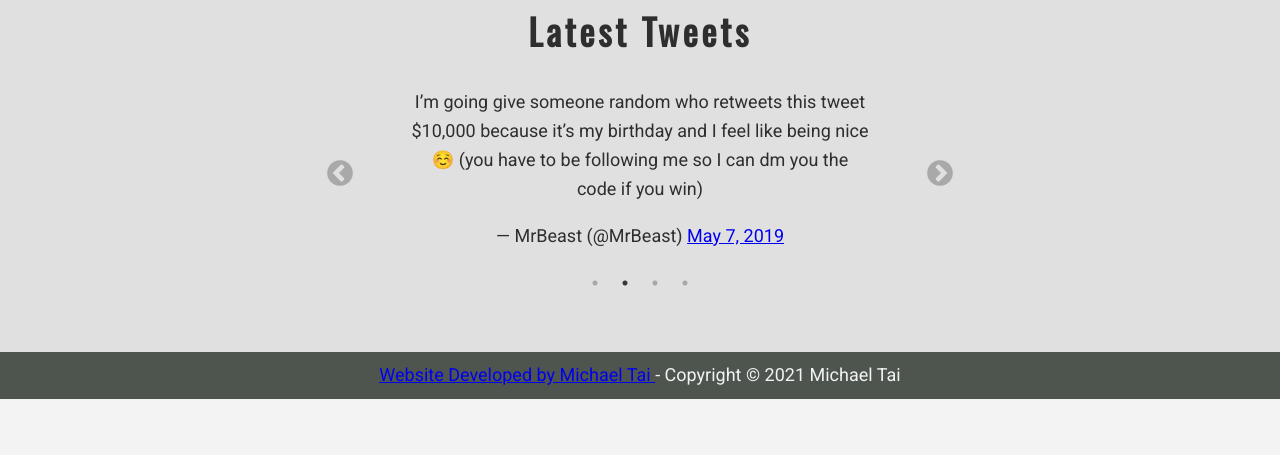
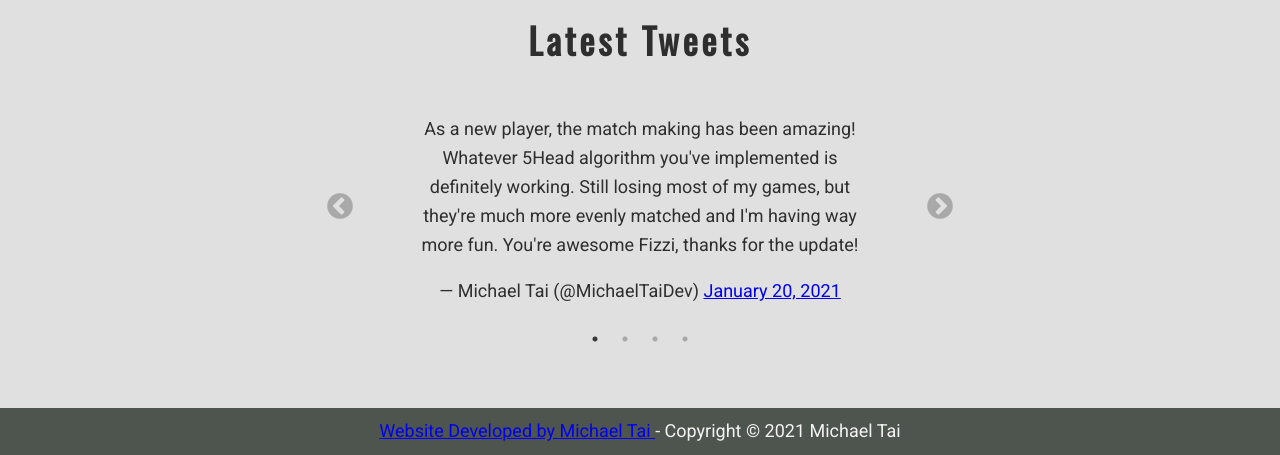
Before and after one commit to michaeltaidev/michael-tai-dev-portfolio, a website: page index.html in a window 1280 px wide. Shown: the part 4756-5211 px from the top of the page. Before the commit the page ends 5155 px from the top, so only its background shows below. Drawn offline with nearby package versions, Linux system fonts and the light colour scheme; a script that the page names is missing.

Commit message:
Added captcha to contact forms. Vertically centered Latest Tweets.

```diff
--- a/index.html
+++ b/index.html
@@ -199,16 +199,17 @@
     <p class="contact-info-email"><i class="fas fa-envelope"></i> &middot contact@michaeltai.dev</p>
     <p class="contact-info-phone"><i class="fas fa-phone"></i> &middot 1 (408) 786-4287</p>
     <h3 class="form-subtitle">Send a Message</h3>
-    <form action="">
+    <form action="POST" data-netlify="true">
       <label class="name">Name:
-        <input type="text" id="name" placeholder="John Doe">
+        <input type="text" name="name" id="name" placeholder="John Doe">
       </label>
       <label class="email">Email:
-        <input type="email" id="email" placeholder="email@example.com">
+        <input type="email" name="email" id="email" placeholder="email@example.com">
       </label>
       <label message="message" class="message">Message:
-        <textarea name="" id="message" placeholder="Enter your message..."></textarea>
+        <textarea name="message" id="message" placeholder="Enter your message..."></textarea>
       </label>
+      <div class="captcha" data-netlify-recaptcha="true"></div>
       <input class="submit-button" type="submit" value="SEND">
     </form>
   </section>
@@ -229,31 +230,37 @@
     <h3>Latest Tweets</h3>
     <div class="tweets">
       <div>
-        <blockquote class="twitter-tweet">
-          <p lang="en" dir="ltr">I’m going give someone random who retweets this tweet $10,000 because it’s my birthday and I
-            feel like being nice ☺️ (you have to be following me so I can dm you the code if you win)</p>&mdash; MrBeast
-          (@MrBeast) <a href="https://twitter.com/MrBeast/status/1125779736872067072?ref_src=twsrc%5Etfw">May 7, 2019</a>
+        <blockquote class="twitter-tweet" data-conversation="none">
+          <p lang="en" dir="ltr">As a new player, the match making has been amazing! Whatever 5Head algorithm you&#39;ve
+            implemented is definitely working. Still losing most of my games, but they&#39;re much more evenly matched and
+            I&#39;m having way more fun. You&#39;re awesome Fizzi, thanks for the update!</p>&mdash; Michael Tai
+          (@MichaelTaiDev) <a href="https://twitter.com/MichaelTaiDev/status/1351723533152358400?ref_src=twsrc%5Etfw">January
+            20, 2021</a>
         </blockquote>
       </div>
       <div>
         <blockquote class="twitter-tweet">
-          <p lang="en" dir="ltr">I’m going give someone random who retweets this tweet $10,000 because it’s my birthday and I
-            feel like being nice ☺️ (you have to be following me so I can dm you the code if you win)</p>&mdash; MrBeast
-          (@MrBeast) <a href="https://twitter.com/MrBeast/status/1125779736872067072?ref_src=twsrc%5Etfw">May 7, 2019</a>
+          <p lang="en" dir="ltr"><a href="https://twitter.com/hashtag/metagame?src=hash&amp;ref_src=twsrc%5Etfw">#metagame</a>
+            was damned good, excellent job and well done <a href="https://twitter.com/_samox_?ref_src=twsrc%5Etfw">@_samox_</a>
+            don&#39;t listen to the haters.</p>&mdash; Michael Tai (@MichaelTaiDev) <a
+            href="https://twitter.com/MichaelTaiDev/status/1338298896401895426?ref_src=twsrc%5Etfw">December 14, 2020</a>
         </blockquote>
       </div>
       <div>
         <blockquote class="twitter-tweet">
-          <p lang="en" dir="ltr">I’m going give someone random who retweets this tweet $10,000 because it’s my birthday and I
-            feel like being nice ☺️ (you have to be following me so I can dm you the code if you win)</p>&mdash; MrBeast
-          (@MrBeast) <a href="https://twitter.com/MrBeast/status/1125779736872067072?ref_src=twsrc%5Etfw">May 7, 2019</a>
+          <p lang="en" dir="ltr"><a href="https://twitter.com/geoffkeighley?ref_src=twsrc%5Etfw">@geoffkeighley</a> just lead me
+            on harder then my middle school crush. <a
+              href="https://twitter.com/hashtag/TheGameAwards?src=hash&amp;ref_src=twsrc%5Etfw">#TheGameAwards</a> <a
+              href="https://twitter.com/hashtag/EldenRing?src=hash&amp;ref_src=twsrc%5Etfw">#EldenRing</a></p>&mdash; Michael
+          Tai (@MichaelTaiDev) <a
+            href="https://twitter.com/MichaelTaiDev/status/1337265661156868098?ref_src=twsrc%5Etfw">December 11, 2020</a>
         </blockquote>
       </div>
       <div>
         <blockquote class="twitter-tweet">
-          <p lang="en" dir="ltr">I’m going give someone random who retweets this tweet $10,000 because it’s my birthday and I
-            feel like being nice ☺️ (you have to be following me so I can dm you the code if you win)</p>&mdash; MrBeast
-          (@MrBeast) <a href="https://twitter.com/MrBeast/status/1125779736872067072?ref_src=twsrc%5Etfw">May 7, 2019</a>
+          <p lang="en" dir="ltr">If you aren’t using Twitter on your phone while laying in bed in a sideways position before
+            drifting off to sleep your doin it wrong</p>&mdash; Michael Tai (@MichaelTaiDev) <a
+            href="https://twitter.com/MichaelTaiDev/status/1335101980591620097?ref_src=twsrc%5Etfw">December 5, 2020</a>
         </blockquote>
       </div>
     </div>
--- a/js/hero.js
+++ b/js/hero.js
@@ -7,7 +7,6 @@
 
 // Create particles
 class Particle {
-  // TODO: Destructure
   constructor(x, y, directionX, directionY, size, color) {
     this.x = x;
     this.y = y;
--- a/js/tweets.js
+++ b/js/tweets.js
@@ -4,7 +4,7 @@
   slidesToShow: 1,
   slidesToScroll: 1,
   autoplay: true,
-  autoplaySpeed: 4000,
+  autoplaySpeed: 6000,
   responsive: [
     {
       breakpoint: 600,
--- a/styles/partials/_contact.scss
+++ b/styles/partials/_contact.scss
@@ -26,6 +26,7 @@
       grid-template-areas:
         "name     email"
         "message  message"
+        ".        captcha"
         ".        button";
 
         .name {
@@ -41,6 +42,10 @@
           textarea {
             height: 10em;
           }
+        }
+
+        .captcha {
+          grid-area: captcha;
         }
 
         .submit-button {
--- a/styles/partials/_socials.scss
+++ b/styles/partials/_socials.scss
@@ -35,6 +35,17 @@
   }
 }
 
+.slick-track {
+  display: flex;
+}
+
+.slick-track .slick-slide {
+  display: flex;
+  height: auto;
+  align-items: center;
+  justify-content: center;
+}
+
 .slick-next:before {
   font-size: 30px;
   color: $gray;
```
Also changed, not shown: styles/main.css, 1 other file.
